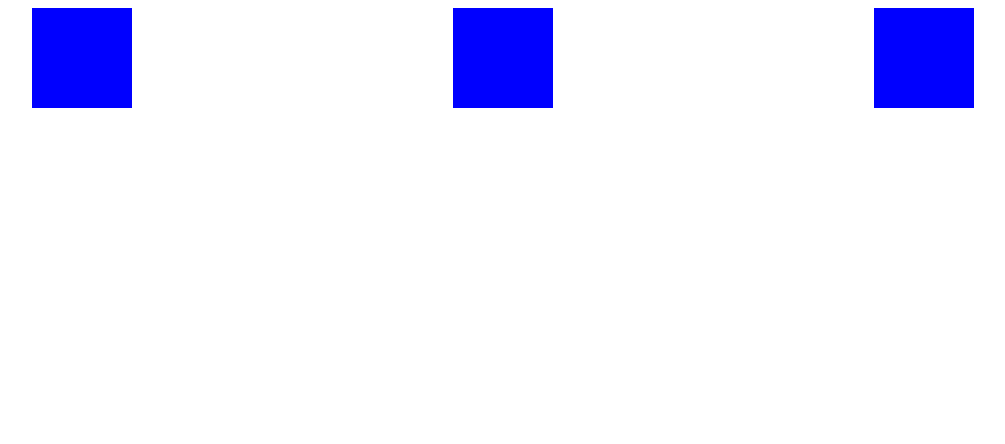
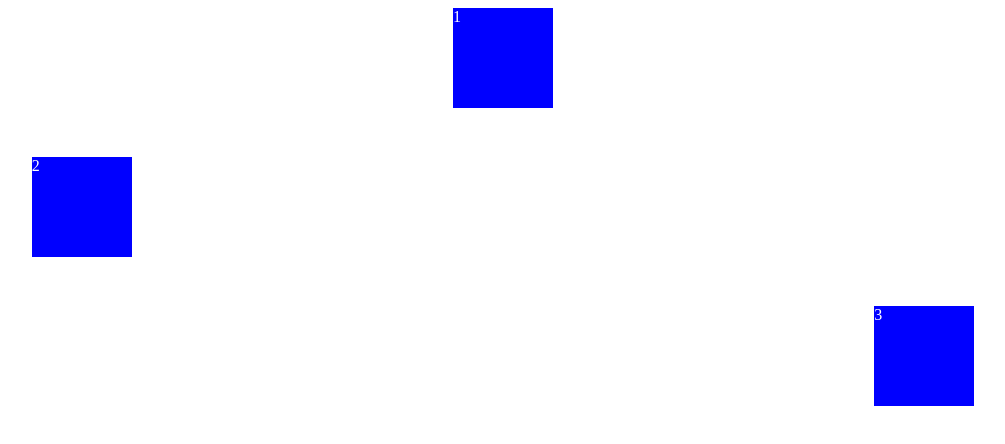
Before and after one commit to SangYoonLee1231/css-masterclass, a plain HTML site: page index.html in a window 1280 px wide. Shown: the whole page, without its empty margins (137-1142 px from the left). Drawn offline with Linux system fonts and the light colour scheme.

Commit message:
Update All
2022-10-12 css-masterclass
# 노마드코더 - CSS 마스터클래스 (~#1.4)

```diff
--- a/index.html
+++ b/index.html
@@ -8,8 +8,10 @@
     <title>Document</title>
   </head>
   <body>
-    <div class="box"></div>
-    <div class="box"></div>
-    <div class="box"></div>
+    <div class="father">
+      <div class="children">1</div>
+      <div class="children">2</div>
+      <div class="children">3</div>
+    </div>
   </body>
 </html>
--- a/style.css
+++ b/style.css
@@ -1,12 +1,24 @@
-body {
+.father {
   display: flex;
   flex-direction: row;
   justify-content: space-around;
+  height: 50vh;
 }
 
-.box {
+.children {
   background: blue;
+  color: white;
   width: 100px;
   height: 100px;
   margin-bottom: 2px;
 }
+
+.children:nth-child(2) {
+  align-self: center;
+  order: -1;
+}
+
+.children:nth-child(3) {
+  align-self: flex-end;
+  order: 2;
+}
```
